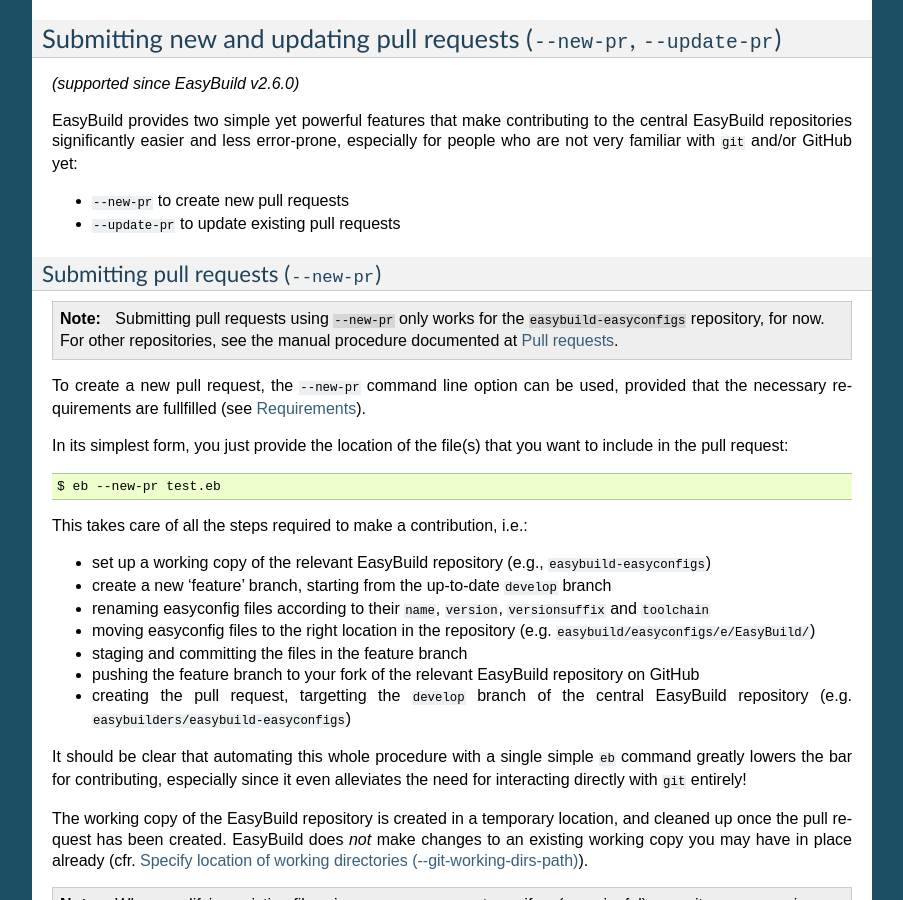
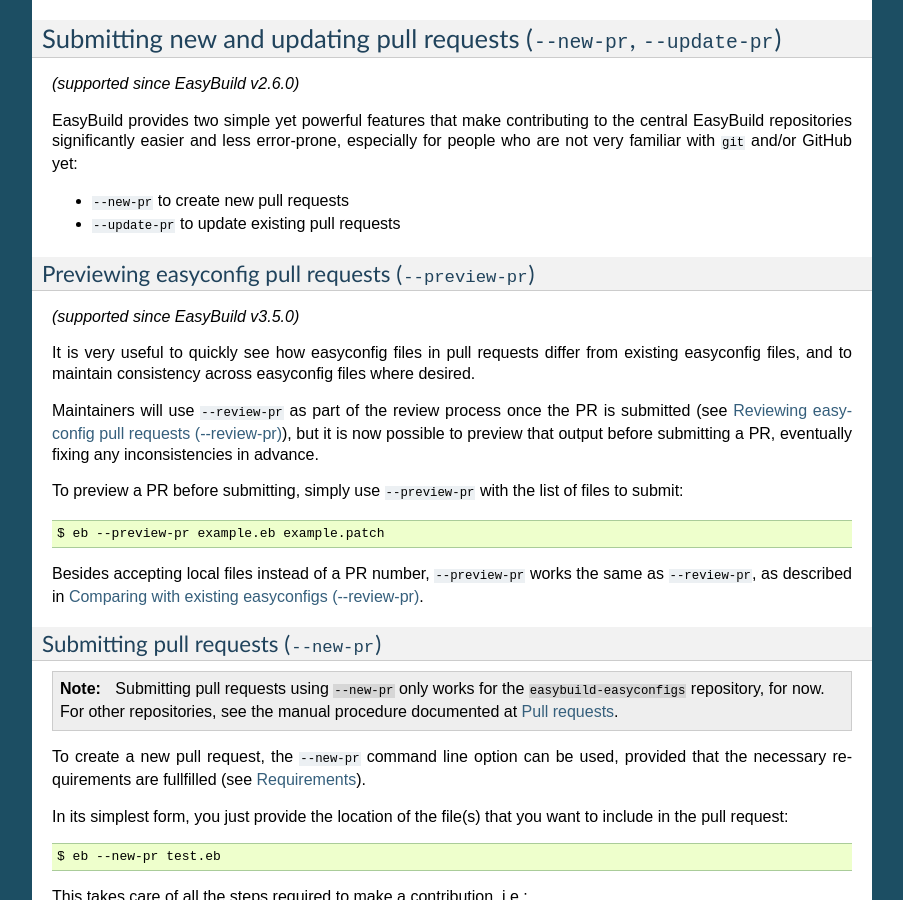
Before and after one commit to easybuilders/easybuild, a Sphinx documentation site: the page built from docs/Integration_with_GitHub.rst, in a window 1280 px wide and 900 px high, scrolled down 9437 px. Shown: the whole window, without its empty margins (198-1101 px from the left). Built offline with Sphinx 7.4.7, drawn with Linux system fonts in a browser that asks for light colours; pages that are not in the unit, such as notebooks, are missing from menus; some of the changed text lies outside the part shown.

Commit message:
move up section on --preview-pr

```diff
--- a/docs/Integration_with_GitHub.rst
+++ b/docs/Integration_with_GitHub.rst
@@ -545,6 +545,26 @@
 * ``--new-pr`` to create new pull requests
 * ``--update-pr`` to update existing pull requests
 
+.. _github_preview_pr:
+
+Previewing easyconfig pull requests (``--preview-pr``)
+~~~~~~~~~~~~~~~~~~~~~~~~~~~~~~~~~~~~~~~~~~~~~~~~~~~~~~
+
+*(supported since EasyBuild v3.5.0)*
+
+It is very useful to quickly see how easyconfig files in pull requests differ from existing easyconfig files, and to
+maintain consistency across easyconfig files where desired.
+
+Maintainers will use ``--review-pr`` as part of the review process once the PR is submitted (see :ref:`github_review_pr`),
+but it is now possible to preview that output before submitting a PR, eventually fixing any inconsistencies in advance.
+
+To preview a PR before submitting, simply use ``--preview-pr`` with the list of files to submit::
+
+    $ eb --preview-pr example.eb example.patch
+
+Besides accepting local files instead of a PR number, ``--preview-pr`` works the same as ``--review-pr``,
+as described in :ref:`contributing_review_process_review_pr`.
+
 .. _github_new_pr:
 
 Submitting pull requests (``--new-pr``)
@@ -811,23 +831,3 @@
 The only difference between using ``--dry-run`` and ``--extended-dry-run`` is that the latter will show the full diff
 of the changes (equivalent to ``git diff``), while the former will only show a summary of the changes
 (equivalent to ``git diff --stat``, see example above).
-
-.. _github_preview_pr:
-
-Previewing easyconfig pull requests (``--preview-pr``)
-~~~~~~~~~~~~~~~~~~~~~~~~~~~~~~~~~~~~~~~~~~~~~~~~~~~~~~
-
-*(supported since EasyBuild v3.5.0)*
-
-As mentioned in :ref:`github_review_pr`, it is very useful to quickly see how easyconfig files in pull requests differ
-from existing easyconfig files, and to maintain consistency across easyconfig files where desired.
-
-Maintainers will use ``--review-pr`` as part of the review process once the PR is submitted, but it is now possible to
-preview that output before submitting a PR, eventually fixing any inconsistencies in advance.
-
-To preview a PR before submitting, simply use ``--preview-pr`` with the list of files to submit::
-
-    $ eb --preview-pr example.eb example.patch
-
-Besides accepting local files instead of a PR number, ``--preview-pr`` works the same as ``--review-pr``,
-as described in :ref:`contributing_review_process_review_pr`.
```
